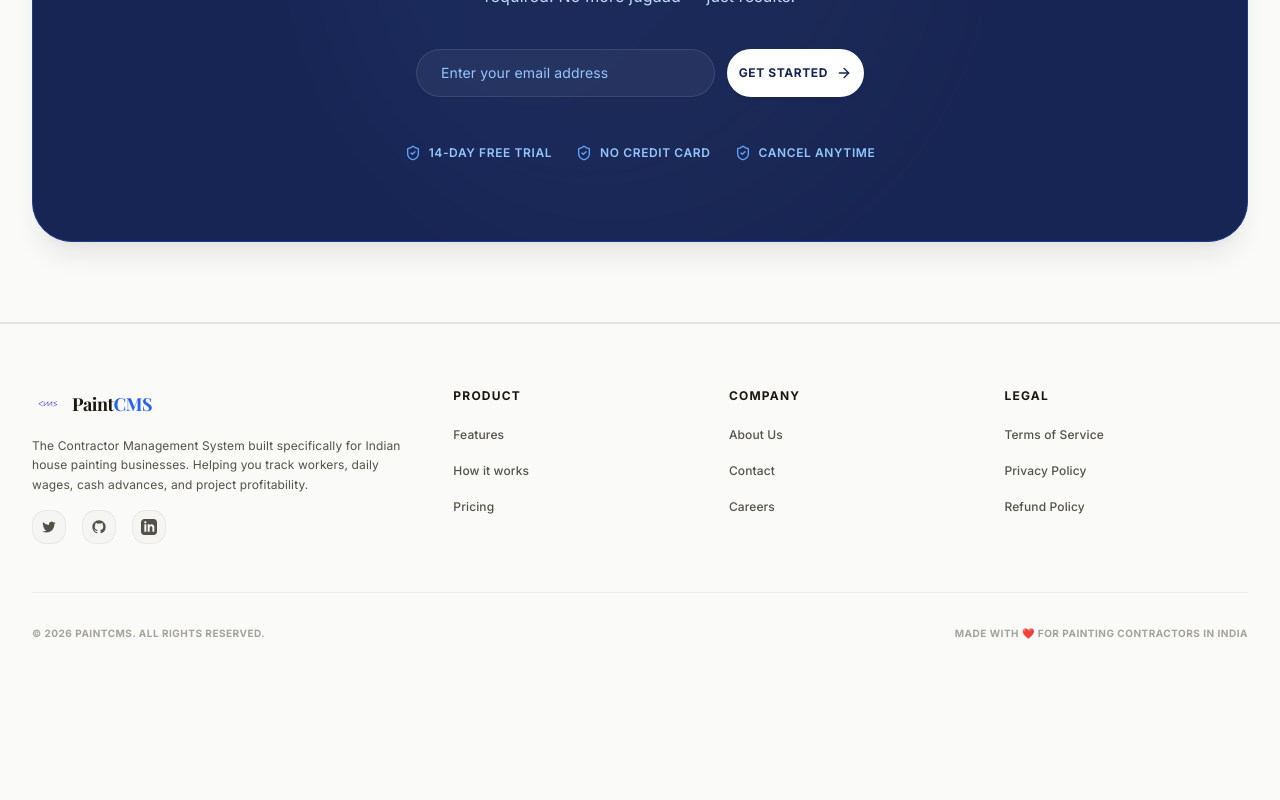
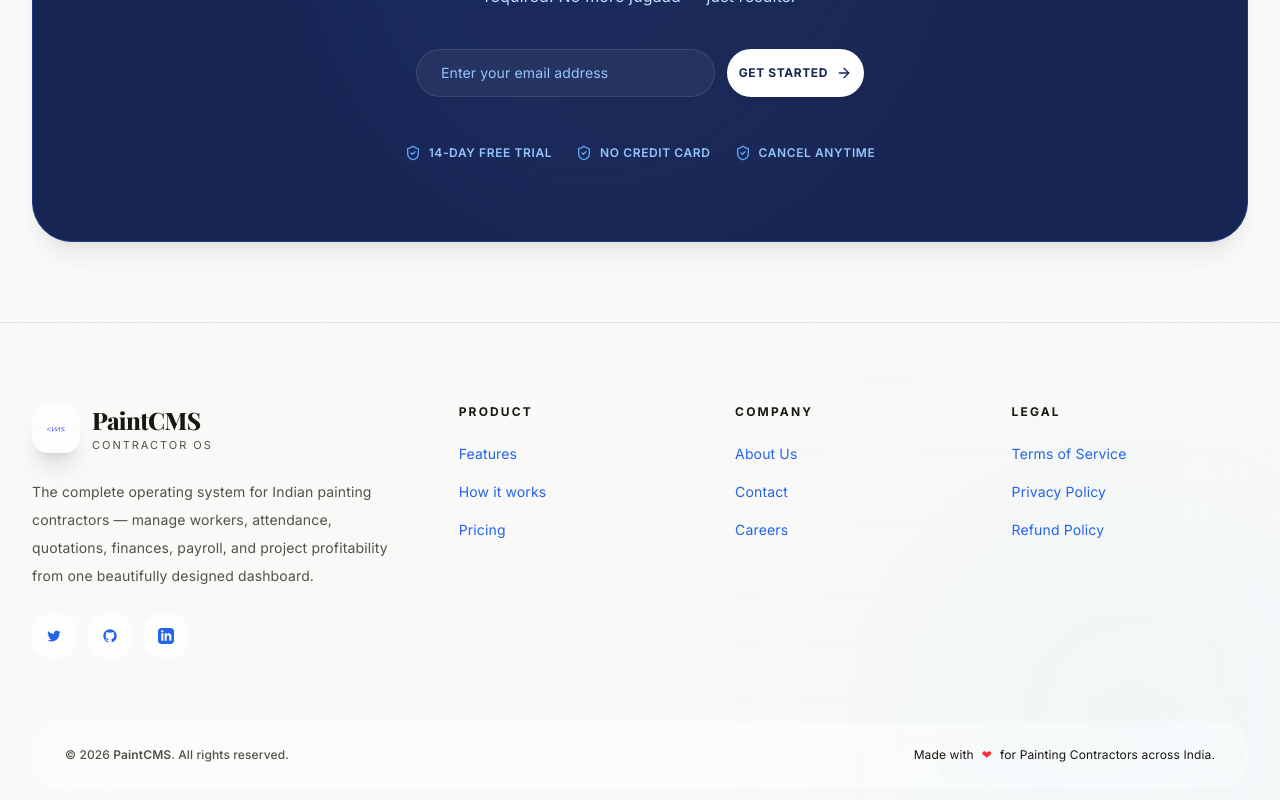
Before and after one commit to CHARLIE1210-A/cms-landing, a Next.js app: page / in a window 1280 px wide. Shown: the part 8694-9494 px from the top of the page. Before the commit the page ends 9400 px from the top, so only its background shows below. Built offline with nearby package versions, Linux system fonts and the light colour scheme; no server answers.

Commit message:
Redisgn footer

```diff
--- a/components/landing/Footer.tsx
+++ b/components/landing/Footer.tsx
@@ -32,81 +32,258 @@ export default function Footer() {
   ];
 
   return (
-    <footer className="bg-surface-base border-t border-edge-default py-16">
-      <div className="max-w-7xl mx-auto px-4 sm:px-6 lg:px-8">
-        <div className="grid grid-cols-1 md:grid-cols-12 gap-12 text-left">
+    <footer className="relative overflow-hidden border-t border-white/10 bg-gradient-to-b from-transparent via-white/[0.03] to-white/[0.05] backdrop-blur-3xl">
 
-          {/* Brand Info */}
-          <div className="md:col-span-4 space-y-4">
-            <Link href="/" className="flex items-center gap-2 group w-fit">
-              <div className="relative w-8 h-8 transition-transform group-hover:scale-105 duration-250">
+      {/* Background Glow */}
+      <div className="pointer-events-none absolute inset-0">
+        <div className="absolute left-0 top-0 h-72 w-72 rounded-full bg-primary/10 blur-[120px]" />
+        <div className="absolute right-0 bottom-0 h-72 w-72 rounded-full bg-sky-500/10 blur-[140px]" />
+      </div>
+
+      <div className="relative mx-auto max-w-7xl px-6 py-20 lg:px-8">
+
+        <div className="grid grid-cols-1 gap-16 lg:grid-cols-12">
+
+          {/* ---------------------------------------------------------------- */}
+          {/* Brand */}
+          {/* ---------------------------------------------------------------- */}
+
+          <div className="space-y-6 lg:col-span-4">
+
+            <Link
+              href="/"
+              className="group inline-flex items-center gap-3"
+            >
+              <div
+                className="
+              flex
+              h-12
+              w-12
+              items-center
+              justify-center
+              rounded-2xl
+              border
+              border-white/20
+              bg-white/60
+              shadow-xl
+              backdrop-blur-2xl
+              transition-all
+              duration-300
+              group-hover:scale-105
+              group-hover:rotate-3
+
+              dark:border-white/10
+              dark:bg-white/[0.04]
+            "
+              >
                 <Image
                   src="/logo/product-logo.svg"
                   alt="PaintCMS Logo"
-                  fill
-                  className="object-contain"
+                  width={30}
+                  height={30}
                 />
               </div>
-              <span className="font-heading font-bold text-lg tracking-tight text-ink-primary">
-                Paint<span className="text-brand-600">CMS</span>
-              </span>
+
+              <div>
+
+                <h3 className="text-2xl font-black tracking-tight">
+                  Paint
+                  <span className="text-primary">CMS</span>
+                </h3>
+
+                <p className="text-[11px] uppercase tracking-[0.18em] text-muted-foreground">
+                  Contractor OS
+                </p>
+
+              </div>
             </Link>
-            <p className="text-xs text-ink-secondary leading-relaxed max-w-sm">
-              The Contractor Management System built specifically for Indian house painting businesses. Helping you track workers, daily wages, cash advances, and project profitability.
+
+            <p className="max-w-md leading-7 text-sm text-muted-foreground">
+              The complete operating system for Indian painting contractors —
+              manage workers, attendance, quotations, finances, payroll, and
+              project profitability from one beautifully designed dashboard.
             </p>
-            <div className="flex gap-4">
-              <Link href="#" className="p-2 rounded-lg bg-surface-overlay text-ink-secondary hover:text-ink-primary border border-edge-subtle">
-                <svg className="w-4 h-4" fill="currentColor" viewBox="0 0 24 24" aria-hidden="true">
-                  <path d="M8.29 20.251c7.547 0 11.675-6.253 11.675-11.675 0-.178 0-.355-.012-.53A8.348 8.348 0 0022 5.92a8.19 8.19 0 01-2.357.646 4.118 4.118 0 001.804-2.27 8.224 8.224 0 01-2.605.996 4.107 4.107 0 00-6.993 3.743 11.65 11.65 0 01-8.457-4.287 4.106 4.106 0 001.27 5.477A4.072 4.072 0 012.8 9.713v.052a4.105 4.105 0 003.292 4.022 4.095 4.095 0 01-1.853.07 4.108 4.108 0 003.834 2.85A8.233 8.233 0 012 18.407a11.616 11.616 0 006.29 1.84" />
-                </svg>
-              </Link>
-              <Link href="#" className="p-2 rounded-lg bg-surface-overlay text-ink-secondary hover:text-ink-primary border border-edge-subtle">
-                <svg className="w-4 h-4" fill="currentColor" viewBox="0 0 24 24" aria-hidden="true">
-                  <path fillRule="evenodd" d="M12 2C6.477 2 2 6.484 2 12.017c0 4.425 2.865 8.18 6.839 9.504.5.092.682-.217.682-.483 0-.237-.008-.868-.013-1.703-2.782.605-3.369-1.343-3.369-1.343-.454-1.158-1.11-1.466-1.11-1.466-.908-.62.069-.608.069-.608 1.003.07 1.53 1.032 1.53 1.032.892 1.53 2.341 1.088 2.91.832.092-.647.35-1.088.636-1.338-2.22-.253-4.555-1.113-4.555-4.951 0-1.093.39-1.988 1.029-2.688-.103-.253-.446-1.272.098-2.65 0 0 .84-.27 2.75 1.026A9.564 9.564 0 0112 6.844c.85.004 1.705.115 2.504.337 1.909-1.296 2.747-1.027 2.747-1.027.546 1.379.202 2.398.1 2.651.64.7 1.028 1.595 1.028 2.688 0 3.848-2.339 4.695-4.566 4.943.359.309.678.92.678 1.855 0 1.338-.012 2.419-.012 2.747 0 .268.18.58.688.482A10.019 10.019 0 0022 12.017C22 6.484 17.522 2 12 2z" clipRule="evenodd" />
-                </svg>
-              </Link>
-              <Link href="#" className="p-2 rounded-lg bg-surface-overlay text-ink-secondary hover:text-ink-primary border border-edge-subtle">
-                <svg className="w-4 h-4" fill="currentColor" viewBox="0 0 24 24" aria-hidden="true">
-                  <path fillRule="evenodd" d="M19 0h-14c-2.761 0-5 2.239-5 5v14c0 2.761 2.239 5 5 5h14c2.762 0 5-2.239 5-5v-14c0-2.761-2.238-5-5-5zm-11 19h-3v-11h3v11zm-1.5-12.268c-.966 0-1.75-.79-1.75-1.764s.784-1.764 1.75-1.764 1.75.79 1.75 1.764-.783 1.764-1.75 1.764zm13.5 12.268h-3v-5.604c0-3.368-4-3.113-4 0v5.604h-3v-11h3v1.765c1.396-2.586 7-2.777 7 2.476v6.759z" clipRule="evenodd" />
-                </svg>
-              </Link>
+
+            {/* Social */}
+
+            <div className="flex items-center gap-3">
+
+              {[
+                {
+                  href: "#",
+                  icon: (
+                    <svg
+                      className="h-4 w-4"
+                      fill="currentColor"
+                      viewBox="0 0 24 24"
+                    >
+                      <path d="M8.29 20.251c7.547 0 11.675-6.253 11.675-11.675 0-.178 0-.355-.012-.53A8.348 8.348 0 0022 5.92a8.19 8.19 0 01-2.357.646 4.118 4.118 0 001.804-2.27 8.224 8.224 0 01-2.605.996 4.107 4.107 0 00-6.993 3.743 11.65 11.65 0 01-8.457-4.287 4.106 4.106 0 001.27 5.477A4.072 4.072 0 012.8 9.713v.052a4.105 4.105 0 003.292 4.022 4.095 4.095 0 01-1.853.07 4.108 4.108 0 003.834 2.85A8.233 8.233 0 012 18.407a11.616 11.616 0 006.29 1.84" />
+                    </svg>
+                  ),
+                },
+                {
+                  href: "#",
+                  icon: (
+                    <svg
+                      className="h-4 w-4"
+                      fill="currentColor"
+                      viewBox="0 0 24 24"
+                    >
+                      <path
+                        fillRule="evenodd"
+                        d="M12 2C6.477 2 2 6.484 2 12.017c0 4.425 2.865 8.18 6.839 9.504.5.092.682-.217.682-.483 0-.237-.008-.868-.013-1.703-2.782.605-3.369-1.343-3.369-1.343-.454-1.158-1.11-1.466-1.11-1.466-.908-.62.069-.608.069-.608 1.003.07 1.53 1.032 1.53 1.032.892 1.53 2.341 1.088 2.91.832.092-.647.35-1.088.636-1.338-2.22-.253-4.555-1.113-4.555-4.951 0-1.093.39-1.988 1.029-2.688-.103-.253-.446-1.272.098-2.65 0 0 .84-.27 2.75 1.026A9.564 9.564 0 0112 6.844c.85.004 1.705.115 2.504.337 1.909-1.296 2.747-1.027 2.747-1.027.546 1.379.202 2.398.1 2.651.64.7 1.028 1.595 1.028 2.688 0 3.848-2.339 4.695-4.566 4.943.359.309.678.92.678 1.855 0 1.338-.012 2.419-.012 2.747 0 .268.18.58.688.482A10.019 10.019 0 0022 12.017C22 6.484 17.522 2 12 2z"
+                        clipRule="evenodd"
+                      />
+                    </svg>
+                  ),
+                },
+                {
+                  href: "#",
+                  icon: (
+                    <svg
+                      className="h-4 w-4"
+                      fill="currentColor"
+                      viewBox="0 0 24 24"
+                    >
+                      <path
+                        fillRule="evenodd"
+                        d="M19 0h-14c-2.761 0-5 2.239-5 5v14c0 2.761 2.239 5 5 5h14c2.762 0 5-2.239 5-5v-14c0-2.761-2.238-5-5-5zm-11 19h-3v-11h3v11zm-1.5-12.268c-.966 0-1.75-.79-1.75-1.764s.784-1.764 1.75-1.764 1.75.79 1.75 1.764-.783 1.764-1.75 1.764zm13.5 12.268h-3v-5.604c0-3.368-4-3.113-4 0v5.604h-3v-11h3v1.765c1.396-2.586 7-2.777 7 2.476v6.759z"
+                        clipRule="evenodd"
+                      />
+                    </svg>
+                  ),
+                },
+              ].map((item, i) => (
+                <Link
+                  key={i}
+                  href={item.href}
+                  className="
+                flex
+                h-11
+                w-11
+                items-center
+                justify-center
+                rounded-2xl
+                border
+                border-white/20
+                bg-white/60
+                text-muted-foreground
+                backdrop-blur-2xl
+                transition-all
+                duration-300
+
+                hover:-translate-y-1
+                hover:border-primary/30
+                hover:bg-primary/10
+                hover:text-primary
+
+                dark:border-white/10
+                dark:bg-white/[0.04]
+              "
+                >
+                  {item.icon}
+                </Link>
+              ))}
+
             </div>
+
           </div>
 
-          {/* Links Categories */}
-          <div className="md:col-span-8 grid grid-cols-2 sm:grid-cols-3 gap-8">
-            {categories.map((cat, idx) => (
-              <div key={idx} className="space-y-4">
-                <h4 className="text-xs font-extrabold uppercase tracking-widest text-ink-primary">
+          {/* ---------------------------------------------------------------- */}
+          {/* Links */}
+          {/* ---------------------------------------------------------------- */}
+
+          <div className="grid grid-cols-2 gap-10 sm:grid-cols-3 lg:col-span-8">
+
+            {categories.map((cat) => (
+
+              <div key={cat.title}>
+
+                <h4 className="mb-5 text-xs font-bold uppercase tracking-[0.18em] text-foreground">
                   {cat.title}
                 </h4>
-                <ul className="space-y-2.5">
-                  {cat.links.map((link, lIdx) => (
-                    <li key={lIdx}>
+
+                <ul className="space-y-3">
+
+                  {cat.links.map((link) => (
+
+                    <li key={link.name}>
+
                       <Link
                         href={link.href}
-                        className="text-xs text-ink-secondary hover:text-ink-primary transition-colors font-medium"
+                        className="
+                      group
+                      inline-flex
+                      items-center
+                      text-sm
+                      text-muted-foreground
+                      transition-all
+                      duration-300
+                      hover:text-primary
+                    "
                       >
-                        {link.name}
+                        <span className="transition-transform group-hover:translate-x-1">
+                          {link.name}
+                        </span>
                       </Link>
+
                     </li>
+
                   ))}
+
                 </ul>
+
               </div>
+
             ))}
+
           </div>
 
         </div>
 
-        <div className="mt-12 pt-8 border-t border-edge-subtle flex flex-col sm:flex-row items-center justify-between gap-4 text-left">
-          <p className="text-[10px] text-ink-tertiary font-bold uppercase tracking-wider">
-            &copy; {new Date().getFullYear()} PaintCMS. All rights reserved.
+        {/* Bottom */}
+
+        <div
+          className="
+        mt-16
+        flex
+        flex-col
+        gap-5
+        rounded-[28px]
+        border
+        border-white/10
+        bg-white/40
+        px-8
+        py-6
+        backdrop-blur-3xl
+
+        dark:border-white/10
+        dark:bg-white/[0.03]
+
+        lg:flex-row
+        lg:items-center
+        lg:justify-between
+      "
+        >
+
+          <p className="text-xs font-medium text-muted-foreground">
+            © {new Date().getFullYear()}{" "}
+            <span className="font-semibold text-foreground">
+              PaintCMS
+            </span>
+            . All rights reserved.
           </p>
-          <p className="text-[10px] text-ink-tertiary font-bold uppercase tracking-wider">
-            Made with ❤️ for painting contractors in India
-          </p>
+
+          <div className="flex items-center gap-2 text-xs text-muted-foreground">
+            <span>Made with</span>
+            <span className="text-red-500">❤</span>
+            <span>for Painting Contractors across India.</span>
+          </div>
+
         </div>
+
       </div>
+
     </footer>
   );
 }
```
